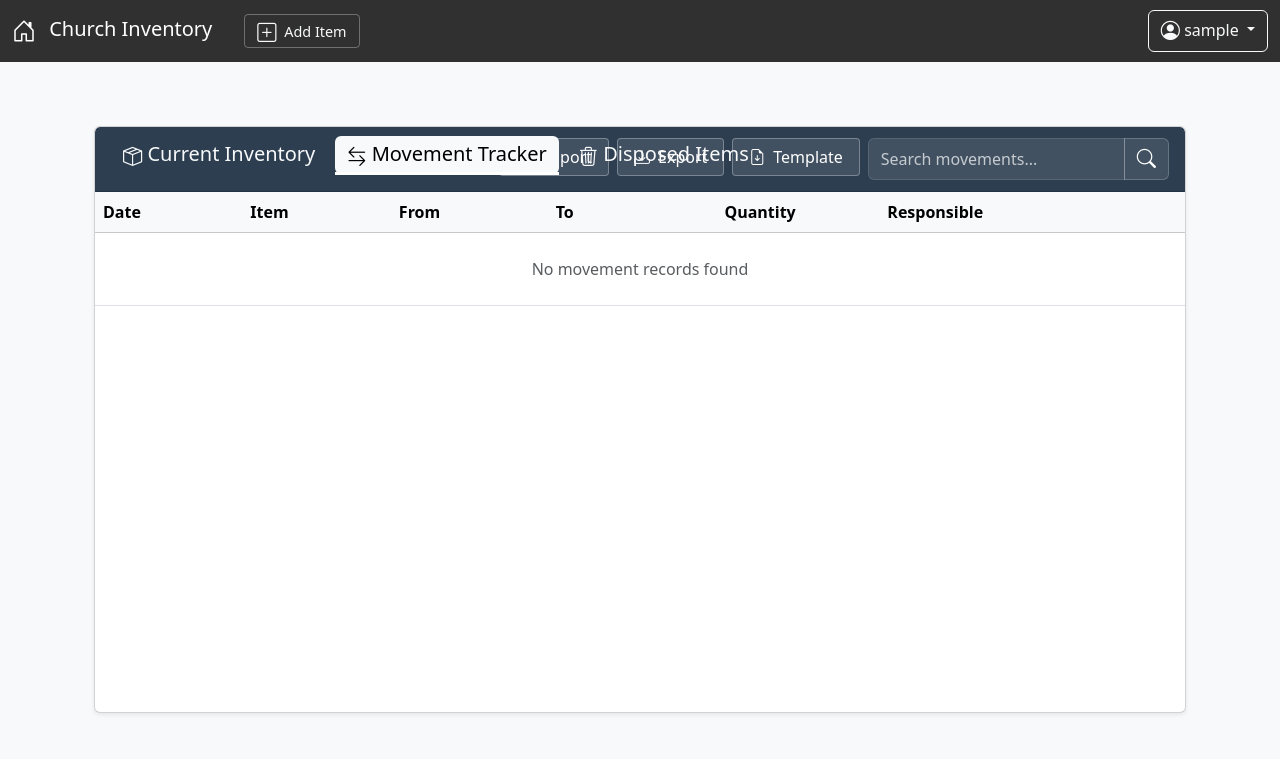
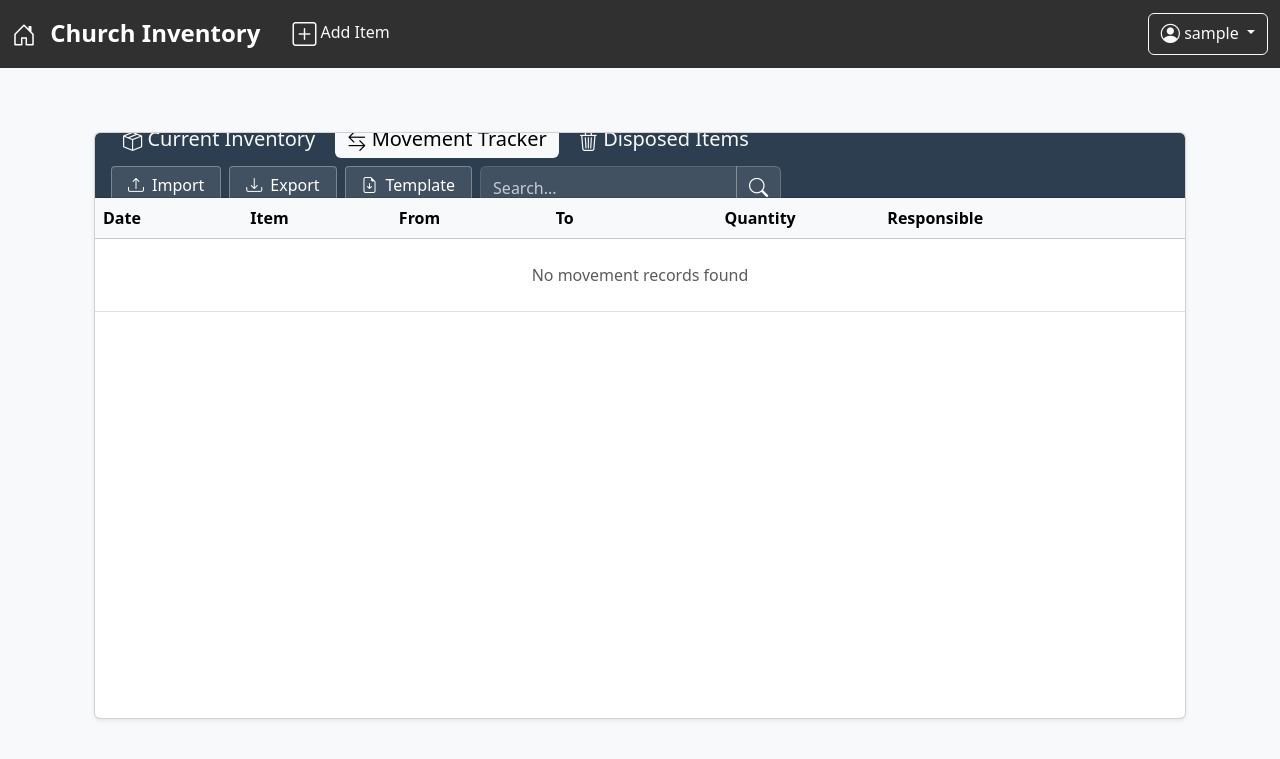
Before and after one commit to stephen-cpe/inventory_management_system, a Flask app: page /movements in a window 1280 px wide. Shown: the top 759 px of the page. Run offline with Flask 3, Linux system fonts and the light colour scheme; the visitor is signed in with stand-in values (Sample User, id 1); data that the repository does not hold is empty; some libraries are stand-ins or nearby versions.

Commit message:
Update UI stuff

```diff
--- a/app.py
+++ b/app.py
@@ -177,5 +177,5 @@
 if __name__ == '__main__':
     app_debug = os.environ.get('FLASK_DEBUG', 'False').lower() in ('true', '1', 't')
     port = int(os.environ.get('PORT', 5000))
-    host = os.environ.get('HOST', '127.0.0.1')
+    host = os.environ.get('HOST', '0.0.0.0')
     app.run(debug=app_debug, host=host, port=port)
--- a/static/css/style.css
+++ b/static/css/style.css
@@ -15,10 +15,17 @@
     vertical-align: middle;
 }
 
+.navbar-brand,
+.nav-brand-icon  {
+    font-size: 1.5rem;      /* Adjust as needed, e.g., 2.5rem or 32px */
+    font-weight: bold;    /* Optional: makes it stand out */
+}
+
 .nav-brand-icon {
-    font-size: 1.5rem;
     margin-right: 0.5rem;
 }
+
+
 
 /* ===== THEME SYSTEM ===== */
 .theme-bg-success { background-color: #1a5632 !important; }
@@ -52,19 +59,6 @@
     position: relative;
     border: none !important;
     transition: all 0.3s ease;
-}
-
-.nav-theme.active::after,
-.btn-outline-light.btn-sm.active::after {
-    content: '';
-    display: block;
-    width: 100%;
-    height: 3px;
-    background: #fff;
-    position: absolute;
-    bottom: -1px;
-    left: 0;
-    animation: border-appear 0.3s ease;
 }
 
 /* ===== BUTTON STYLES ===== */
@@ -221,6 +215,14 @@
         /* Utility class to hide CSV controls on mobile */
         display: none !important;
     }
+
+    .mobile-nav-btn {
+        padding-left: 0.75rem;
+        padding-right: 0.75rem;
+    }
+    .mobile-nav-btn .me-1 {
+        margin-right: 0 !important;
+    }
 }
 
 /* ===== DROPDOWN MENU ===== */
--- a/templates/base.html
+++ b/templates/base.html
@@ -4,7 +4,7 @@
     <meta charset="UTF-8">
     <meta name="viewport" content="width=device-width, initial-scale=1.0">
     <title>{% block title %}Church Inventory System{% endblock %}</title>
-    <link href="https://cdn.jsdelivr.net/npm/bootstrap@5.3.3/dist/css/bootstrap.min.css" rel="stylesheet" integrity="sha384-QWTKZyjpPEjISv5WaRU9OFeRpok6YctnYmDr5pNlyT2bRjXh0JMhjY6hW+ALEwIH" crossorigin="anonymous">
+    <link href="https://cdn.jsdelivr.net/npm/bootstrap@5.3.3/dist/css/bootstrap.min.css" rel="stylesheet" xintegrity="sha384-QWTKZyjpPEjISv5WaRU9OFeRpok6YctnYmDr5pNlyT2bRjXh0JMhjY6hW+ALEwIH" crossorigin="anonymous">
     <link rel="stylesheet" href="https://cdn.jsdelivr.net/npm/bootstrap-icons@1.11.3/font/bootstrap-icons.min.css">
 	<link rel="stylesheet" href="/static/css/style.css">
     <link rel="icon" href="{{ url_for('static', filename='favicon.ico') }}">
@@ -12,35 +12,30 @@
 </head>
 
 <body class="bg-light">
-    <!-- Main Navigation -->
     <nav class="navbar navbar-expand-lg navbar-dark theme-bg-dark">
+        <div class="container-fluid">
 
-        <div class="container-fluid">
-            <!-- Conditionally show admin-only buttons in the navbar -->
             <div class="d-flex align-items-center">
-                <a class="navbar-brand" href="{{ url_for('index') }}">
-                    <i class="bi bi-house-door nav-brand-icon"></i> Church Inventory
+                <a class="navbar-brand" href="{{ url_for('index') }}" title="Home">
+                    <i class="bi bi-house-door nav-brand-icon"></i> <span class="d-none d-md-inline">Church Inventory</span>
                 </a>
+                 <div class="d-flex align-items-center ms-2">
                     {% if current_user.is_authenticated %}
-                <a href="{{ url_for('add_item') }}" class="btn btn-outline-light btn-sm ms-3 {% if active_page == 'add_item' %}active{% endif %}">
-                    <i class="bi bi-plus-square me-1"></i> Add Item
+                    <a href="{{ url_for('add_item') }}" class="nav-link text-light p-2 {% if active_page == 'add_item' %}active{% endif %}" title="Add Item">
+                        <i class="bi bi-plus-square fs-4"></i> <span class="d-none d-md-inline">Add Item</span>
                     </a>
                     {% if current_user.is_admin %}
-                <a href="{{ url_for('edit_items') }}" class="btn btn-outline-light btn-sm ms-3 {% if active_page == 'edit_items' %}active{% endif %}">
-                    <i class="bi bi-pencil-square me-1"></i> Edit Item
+                    <a href="{{ url_for('edit_items') }}" class="nav-link text-light p-2 {% if active_page == 'edit_items' %}active{% endif %}" title="Edit Items">
+                        <i class="bi bi-pencil-square fs-4"></i> <span class="d-none d-md-inline">Edit Item</span>
                     </a>
-                <a href="{{ url_for('delete_items') }}" class="btn btn-outline-light btn-sm ms-3 {% if active_page == 'delete_items' %}active{% endif %}">
-                    <i class="bi bi-x-square me-1"></i> Delete Item
+                    <a href="{{ url_for('delete_items') }}" class="nav-link text-light p-2 {% if active_page == 'delete_items' %}active{% endif %}" title="Delete Items">
+                        <i class="bi bi-x-square fs-4"></i> <span class="d-none d-md-inline">Delete Item</span>
                     </a>
                     {% endif %}
                     {% endif %}
                 </div>
+            </div>
 
-            <button class="navbar-toggler" type="button" data-bs-toggle="collapse" data-bs-target="#navbarNav">
-                <span class="navbar-toggler-icon"></span>
-            </button>
-
-            <div class="collapse navbar-collapse" id="navbarNav">
             <div class="ms-auto">
                 {% if current_user.is_authenticated %}
                 <div class="dropdown">
@@ -48,13 +43,12 @@
                         <i class="bi bi-person-circle"></i> {{ current_user.username }}
                     </a>
 
-                        <!-- In base.html, update the dropdown menu -->
                     <ul class="dropdown-menu dropdown-menu-end">
                         {% if current_user.is_admin %}
                         <li><a class="dropdown-item" href="{{ url_for('register') }}"><i class="bi bi-person-plus"></i> Add User</a></li>
                         {% endif %}
-                            <li><a class="dropdown-item" href="{{ url_for('export_csv', type='all') }}"><i class="bi bi-boxes"></i> Export All Data</a></li>
-                            <li><a class="dropdown-item" href="{{ url_for('download_template', type='all') }}">
+                        <li class="d-none d-md-block"><a class="dropdown-item" href="{{ url_for('export_csv', type='all') }}"><i class="bi bi-boxes"></i> Export All Data</a></li>
+                        <li class="d-none d-md-block"><a class="dropdown-item" href="{{ url_for('download_template', type='all') }}">
                             <i class="bi bi-file-earmark-zip"></i> Download All Templates </a></li>
                         <li><hr class="dropdown-divider"></li>
                         <li><a class="dropdown-item" href="{{ url_for('change_password') }}"><i class="bi bi-key"></i> Change Password</a></li>
@@ -68,10 +62,8 @@
                 {% endif %}
             </div>
         </div>
-        </div>
     </nav>
 
-    <!-- Flash Messages -->
     <div class="container mt-3">
         {% with messages = get_flashed_messages(with_categories=true) %}
             {% if messages %}
@@ -85,13 +77,11 @@
         {% endwith %}
     </div>
 
-    <!-- Main Content Block -->
     <main class="container py-4">
         {% block content %}{% endblock %}
     </main>
 
-    <!-- Scripts -->
-    <script src="https://cdn.jsdelivr.net/npm/bootstrap@5.3.3/dist/js/bootstrap.bundle.min.js" integrity="sha384-YvpcrYf0tY3lHB60NNkmXc5s9fDVZLESaAA55NDzOxhy9GkcIdslK1eN7N6jIeHz" crossorigin="anonymous"></script>
+    <script src="https://cdn.jsdelivr.net/npm/bootstrap@5.3.3/dist/js/bootstrap.bundle.min.js" xintegrity="sha384-YvpcrYf0tY3lHB60NNkmXc5s9fDVZLESaAA55NDzOxhy9GkcIdslK1eN7N6jIeHz" crossorigin="anonymous"></script>
     {% block extra_js %}{% endblock %}
 </body>
 </html>
--- a/templates/edit_items.html
+++ b/templates/edit_items.html
@@ -36,7 +36,7 @@
                         </div>
 
                         <div class="search-container flex-shrink-0">
-                            <form class="d-flex align-items-center" action="{{ url_for('search') }}" method="GET">
+                            <form class="d-flex align-items-center" action="{{ url_for('edit_items') }}" method="GET">
                                 <div class="input-group">
                                     <input type="search"
                                            class="form-control theme-search"
--- a/templates/movements.html
+++ b/templates/movements.html
@@ -5,29 +5,30 @@
 {% block content %}
 <div class="container py-4">
     <div class="card shadow-sm main-content-card">
-        <!-- Card Header with Primary Theme -->
         <div class="card-header theme-bg-primary text-white fixed-header">
-            <div class="row align-items-center g-3">
-                <!-- Navigation Tabs - Left Side -->
-                <div class="col-12 col-md-8">
-                    <div class="d-flex flex-nowrap overflow-auto pb-2" style="gap: 0.5rem;">
+            <div class="d-flex flex-wrap justify-content-between align-items-center w-100">
+                <div class="d-flex align-items-center flex-nowrap overflow-auto pb-2" style="gap: 0.5rem;">
                     <a href="{{ url_for('index') }}" class="nav-theme btn btn-outline-light flex-shrink-0">
-                            <h5 class="mb-0 fs-5"><i class="bi bi-box-seam"></i> Current Inventory</h5>
+                        <h5 class="mb-0 fs-5"><i class="bi bi-box-seam"></i> <span class="d-none d-md-inline">Current Inventory</span></h5>
                     </a>
                     <a href="{{ url_for('movements') }}" class="nav-theme btn btn-outline-light active flex-shrink-0">
-                            <h5 class="mb-0 fs-5"><i class="bi bi-arrow-left-right"></i> Movement Tracker</h5>
+                        <h5 class="mb-0 fs-5"><i class="bi bi-arrow-left-right"></i> <span class="d-none d-md-inline">Movement Tracker</span></h5>
                     </a>
                     <a href="{{ url_for('disposed_inventory') }}" class="nav-theme btn btn-outline-light flex-shrink-0">
-                            <h5 class="mb-0 fs-5"><i class="bi bi-trash3"></i> Disposed Items</h5>
+                        <h5 class="mb-0 fs-5"><i class="bi bi-trash3"></i> <span class="d-none d-md-inline">Disposed Items</span></h5>
                     </a>
+                    <div class="search-container flex-shrink-0 d-md-none ms-2">
+                        <form class="d-flex align-items-center" action="{{ url_for('movements') }}" method="GET">
+                            <div class="input-group">
+                                <input type="search" class="form-control theme-search" name="q" placeholder="Search..." value="{{ search_query }}">
+                                <button type="submit" class="btn theme-search-btn"><i class="bi bi-search"></i></button>
+                            </div>
+                        </form>
                     </div>
                 </div>
 
-                <!-- Controls - Right Side -->
-                <div class="col-12 col-md-4">
-                    <div class="d-flex flex-column flex-md-row gap-2 justify-content-end">
-                        <!-- CSV Controls -->
-                        <div class="d-flex gap-2 flex-wrap flex-md-nowrap mobile-hidden">
+                <div class="d-none d-md-flex flex-column flex-md-row gap-2 justify-content-end">
+                    <div class="d-flex gap-2 flex-wrap flex-md-nowrap">
                         <button type="button" class="btn theme-control-btn" data-bs-toggle="modal" data-bs-target="#importModal">
                             <i class="bi bi-upload"></i> Import
                         </button>
@@ -38,32 +39,20 @@
                             <i class="bi bi-file-earmark-arrow-down"></i> Template
                         </a>
                     </div>
-
-                        <!-- Search Form -->
                     <div class="search-container flex-shrink-0">
                         <form class="d-flex align-items-center" action="{{ url_for('movements') }}" method="GET">
                             <div class="input-group">
-                    <input type="search"
-                           class="form-control theme-search"
-                           name="q"
-                           placeholder="Search movements..."
-                           value="{{ search_query }}">
-                    <button type="submit" class="btn theme-search-btn">
-                        <i class="bi bi-search"></i>
-                    </button>
+                                <input type="search" class="form-control theme-search" name="q" placeholder="Search..." value="{{ search_query }}">
+                                <button type="submit" class="btn theme-search-btn"><i class="bi bi-search"></i></button>
                             </div>
                         </form>
-        </div>
-
                     </div>
                 </div>
             </div>
         </div>
 
-        <!-- Card Body (Table) -->
         <div class="card-body p-0 stable-scroll-area">
             <div class="stable-table-container">
-                <!-- In movements.html, update the table to include new fields -->
                 <table class="table table-hover align-middle mb-0 table-header-lock">
                     <thead class="table-light">
                         <tr>
@@ -73,7 +62,6 @@
                             <th>To</th>
                             <th class="text-center">Quantity</th>
                             <th>Responsible</th>
-
                         </tr>
                     </thead>
                     <tbody>
@@ -118,7 +106,6 @@
         </div>
     </div>
 
-    <!-- Import Modal -->
     <div class="modal fade" id="importModal" tabindex="-1">
         <div class="modal-dialog">
             <div class="modal-content">
```
Also changed, not shown: templates/add_item.html (+5 -7 lines), templates/dispose_form.html (+5 -18 lines), templates/disposed.html (+16 -27 lines), templates/edit_item.html (+4 -10 lines), templates/index.html (+16 -25 lines). Lines whose indentation alone changed are shown as unchanged.
